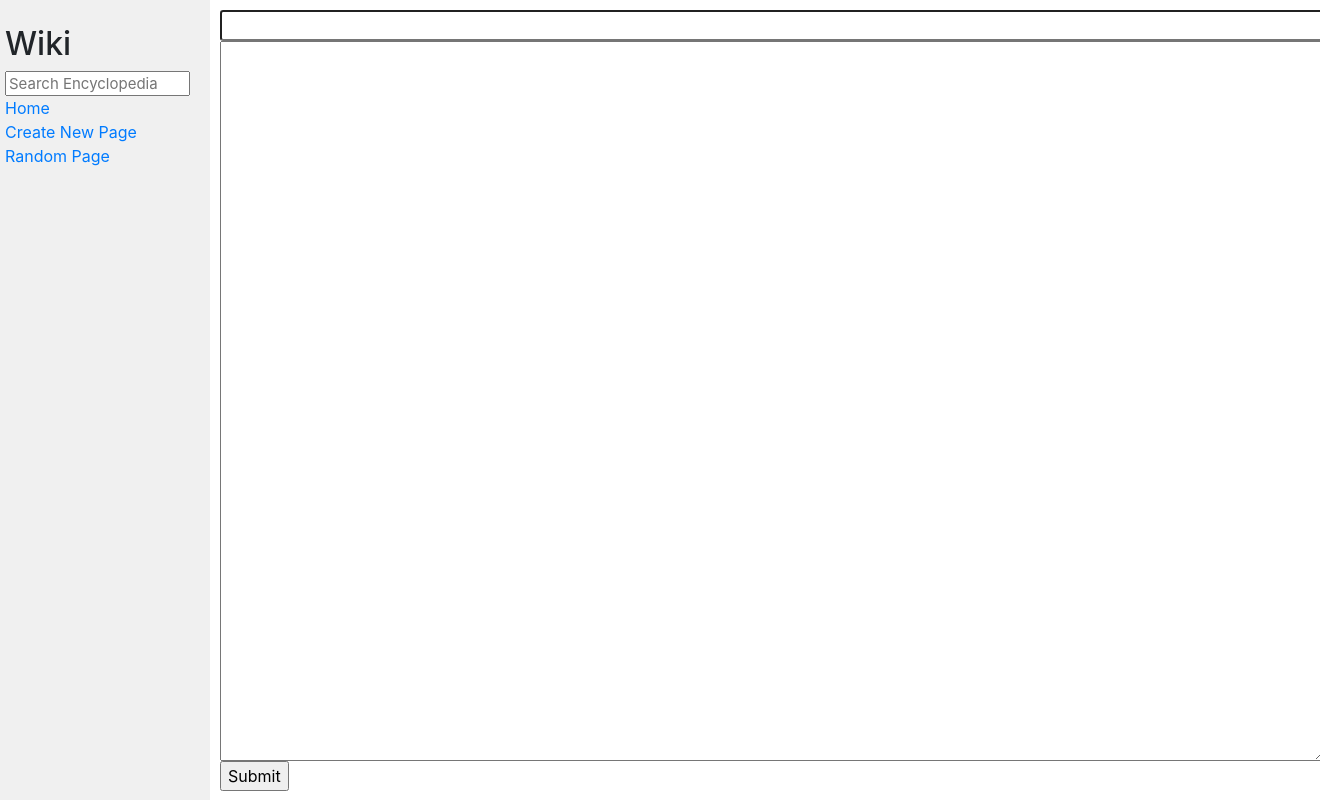
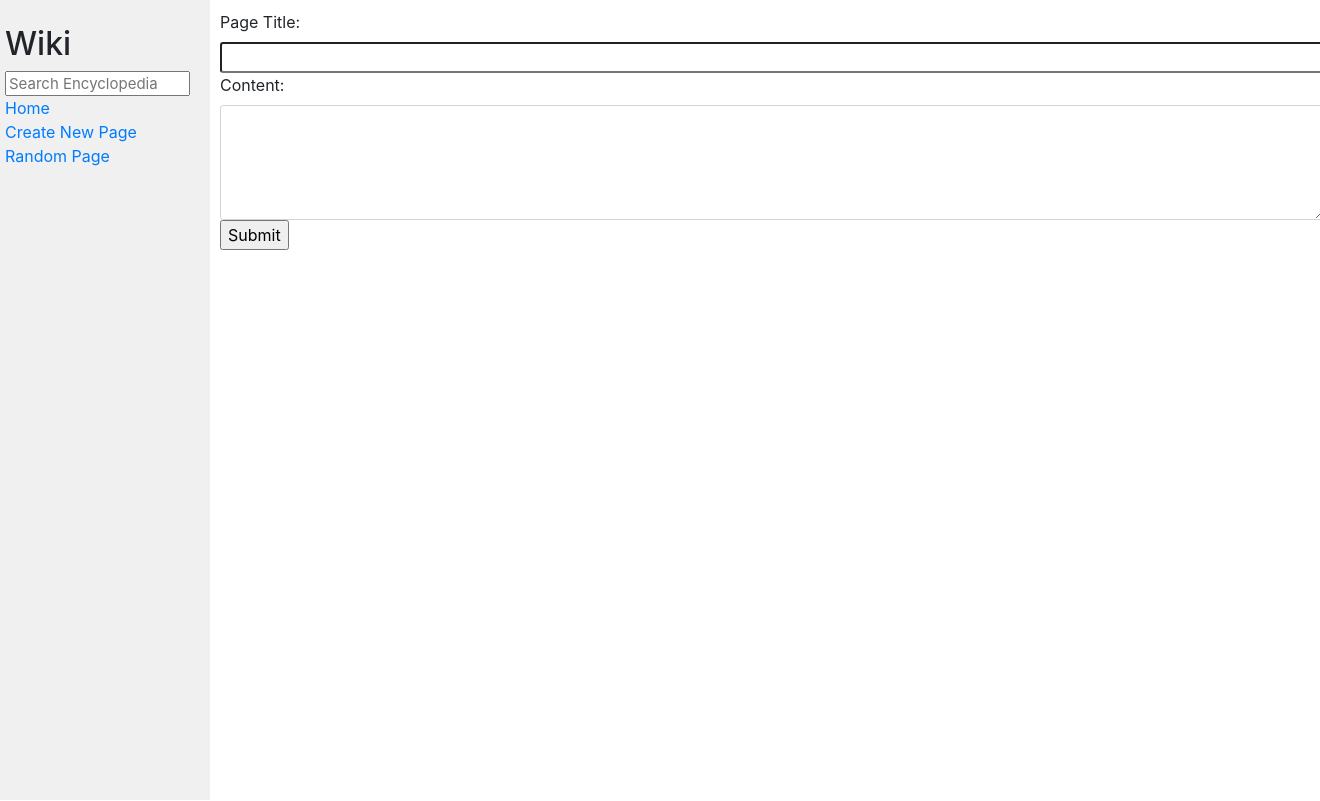
Before and after one commit to nehadubey2311/WebDevProjects, a Django app: page /editPage/1 in a window 1320 px wide; the page is wider, and only the part inside the window is pictured. Run offline with Django 3.2, Linux system fonts and the light colour scheme; some libraries are stand-ins or nearby versions.

Commit message:
Making final changes to core reqs

```diff
--- a/Project1_wiki/encyclopedia/templates/encyclopedia/addPage.html
+++ b/Project1_wiki/encyclopedia/templates/encyclopedia/addPage.html
@@ -1,17 +1,19 @@
 {% extends "encyclopedia/layout.html" %}
 
 {% block title %}
-    Add Page
+    {{ title }}
 {% endblock %}
 
 {% block body %}
     <form action="{% url 'encyclopedia:addPage' %}" method="post">
         {% csrf_token %}
-        <!-- Only display title section when content has no data. This
+        <!-- Display title section only when content has no data. This
          would prevent from displaying 'title' when editing existing entry -->
         {% if not form.content.value %}
+            {{form.formData.label_tag}}
             {{form.formData}}
         {% endif %}
+        {{form.content.label_tag}}
         {{form.content}}
         <input type="submit">
     </form>
--- a/Project1_wiki/encyclopedia/templates/encyclopedia/index.html
+++ b/Project1_wiki/encyclopedia/templates/encyclopedia/index.html
@@ -12,5 +12,4 @@
             <li><a href="{% url 'encyclopedia:wikipages' entry %}">{{ entry }}</a></li>
         {% endfor %}
     </ul>
-
 {% endblock %}
--- a/Project1_wiki/encyclopedia/templates/encyclopedia/layout.html
+++ b/Project1_wiki/encyclopedia/templates/encyclopedia/layout.html
@@ -35,6 +35,5 @@
                 {% endblock %}
             </div>
         </div>
-
     </body>
 </html>
--- a/Project1_wiki/encyclopedia/views.py
+++ b/Project1_wiki/encyclopedia/views.py
@@ -20,7 +20,7 @@ class AddPageForm(forms.Form):
         label="Content",
         widget=forms.Textarea(
             attrs={'rows': 5, 'cols': 20,
-                   'class': 'form-control-file form-control-sm-6'}))
+                   'class': 'form-control form-control-sm'}))
 
 
 def index(request):
@@ -86,6 +86,7 @@ def addPage(request):
     # request method would be GET when `addpage` is first called
     if request.method == "GET":
         return render(request, "encyclopedia/addPage.html", {
+            "title": "Add Page",
             "form": AddPageForm()
         })
 
@@ -95,6 +96,7 @@ def editPage(request, title):
         # reusing addPage form but only displaying content
         # so as to not let user edit title of page
         return render(request, "encyclopedia/addPage.html", {
+                "title": "Edit Page",
                 "form": AddPageForm({
                     'content': util.get_entry(title)
                 })
```
Also changed, not shown: 1 other file.
